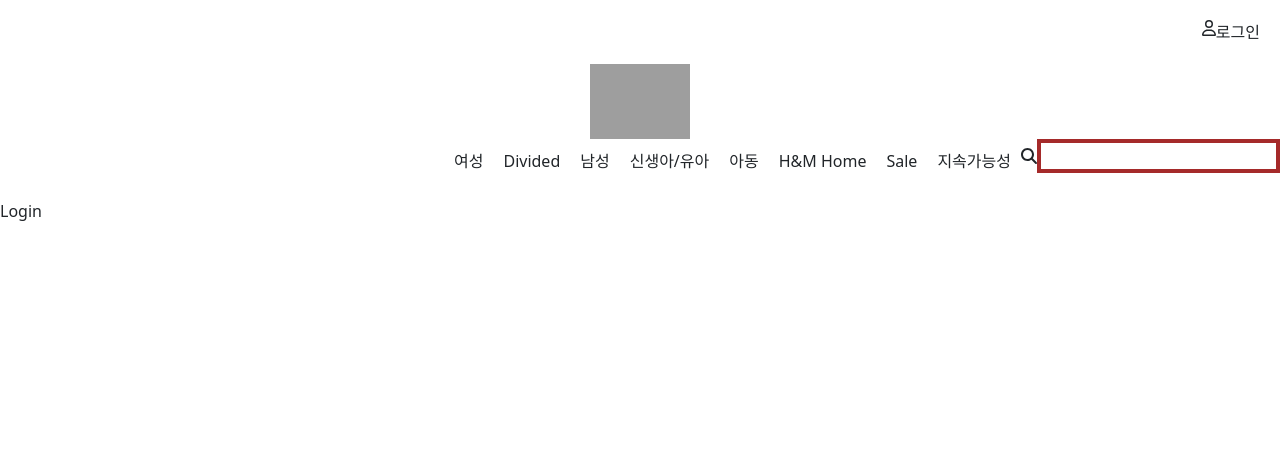
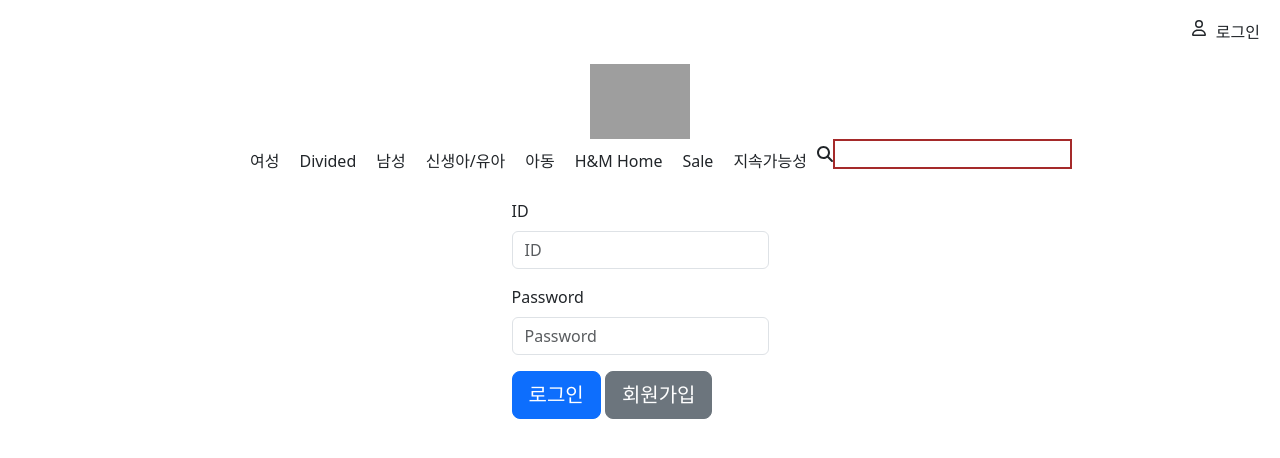
Before and after one commit to ByungJae-Lee/hnm-shoppingmall, a React (Create React App) app: page /login in a window 1280 px wide. Shown: the top 458 px of the page. Built offline with nearby package versions, Linux system fonts and the light colour scheme; grey boxes are pictures that could not be loaded.

Commit message:
feat: Login페이지 구현

```diff
--- a/src/App.css
+++ b/src/App.css
@@ -2,6 +2,22 @@
   display: flex;
   justify-content: flex-end;
   margin: 20px;
+  cursor: pointer;
+}
+.login-text {
+  margin-left: 10px;
+}
+.login-page {
+  display: flex;
+  justify-content: center;
+}
+.login-form {
+  /* border: 2px solid gray; */
+  /* width: 250px; */
+}
+.login-buttons {
+  display: flex;
+  justify-content: center;
 }
 .nav-section {
   display: flex;
@@ -16,8 +32,16 @@
 }
 .menu-area {
   display: flex;
-  justify-content: flex-end;
+  justify-content: center;
 }
 .search-input {
-  border: 4px solid brown;
+  border: 2px solid brown;
 }
+.product-img {
+  width: 50vh;
+  cursor: pointer;
+  transition: all 0.1s linear;
+}
+.product-img:hover {
+  transform: scale(1.1);
+}
--- a/src/App.js
+++ b/src/App.js
@@ -5,6 +5,7 @@
 import Login from "./page/Login";
 import ProductDetail from "./page/ProductDetail";
 import Navbar from "./component/Navbar";
+import { useEffect, useState } from "react";
 
 /*
 로직정의
@@ -21,12 +22,20 @@
 */
 
 function App() {
+  // true면 로그인, false면 로그인 안됨
+  const [authenticate, setAuthenticate] = useState(false);
+  useEffect(() => {
+    console.log("aaa", authenticate);
+  }, [authenticate]);
   return (
     <div>
       <Navbar />
       <Routes>
         <Route path="/" element={<ProductAll />} />
-        <Route path="/login" element={<Login />} />
+        <Route
+          path="/login"
+          element={<Login setAuthenticate={setAuthenticate} />}
+        />
         <Route path="/product/:id" element={<ProductDetail />} />
       </Routes>
     </div>
--- a/src/component/Navbar.js
+++ b/src/component/Navbar.js
@@ -2,6 +2,7 @@
 import { FontAwesomeIcon } from "@fortawesome/react-fontawesome";
 import { faUser } from "@fortawesome/free-regular-svg-icons";
 import { faSearch } from "@fortawesome/free-solid-svg-icons";
+import { useNavigate } from "react-router-dom";
 
 const Navbar = () => {
   const menulist = [
@@ -14,12 +15,18 @@
     "Sale",
     "지속가능성",
   ];
+  const navigate = useNavigate();
+  const goToLogin = () => {
+    navigate("/login");
+  };
   return (
     <>
       <div>
         <div className="login-button">
           <FontAwesomeIcon icon={faUser} />
-          <div>로그인</div>
+          <div className="login-text" onClick={goToLogin}>
+            로그인
+          </div>
         </div>
       </div>
       <div className="nav-section">
--- a/src/component/ProductCard.js
+++ b/src/component/ProductCard.js
@@ -3,8 +3,8 @@
 const ProductCard = ({ item }) => {
   return (
     <div>
-      <img src={item?.img} />
-      <div>Conscious choice</div>
+      <img className="product-img" src={item?.img} />
+      <div>{item?.choice === true ? "Conscious choice" : ""}</div>
       <div>{item?.title}</div>
       <div>₩{item?.price}</div>
       <div>{item?.new === true ? "신제품" : ""}</div>
--- a/src/page/Login.js
+++ b/src/page/Login.js
@@ -1,7 +1,35 @@
 import React from "react";
+import { Form, Button, Container } from "react-bootstrap";
+import { useNavigate } from "react-router-dom";
 
-const Login = () => {
-  return <div>Login</div>;
+const Login = ({ setAuthenticate }) => {
+  const navigate = useNavigate();
+  const loginUser = (event) => {
+    event.preventDefault();
+    console.log("login user function issue");
+    setAuthenticate(true);
+    navigate("/");
+  };
+  return (
+    <Container className="login-page">
+      <Form className="login-form" onSubmit={(event) => loginUser(event)}>
+        <Form.Group className="mb-3" controlId="formGroupEmail">
+          <Form.Label>ID</Form.Label>
+          <Form.Control type="text" placeholder="ID" />
+        </Form.Group>
+        <Form.Group className="mb-3" controlId="formGroupPassword">
+          <Form.Label>Password</Form.Label>
+          <Form.Control type="password" placeholder="Password" />
+        </Form.Group>
+        <Button variant="primary" size="lg" type="submit">
+          로그인
+        </Button>{" "}
+        <Button variant="secondary" size="lg">
+          회원가입
+        </Button>
+      </Form>
+    </Container>
+  );
 };
 
 export default Login;
```
